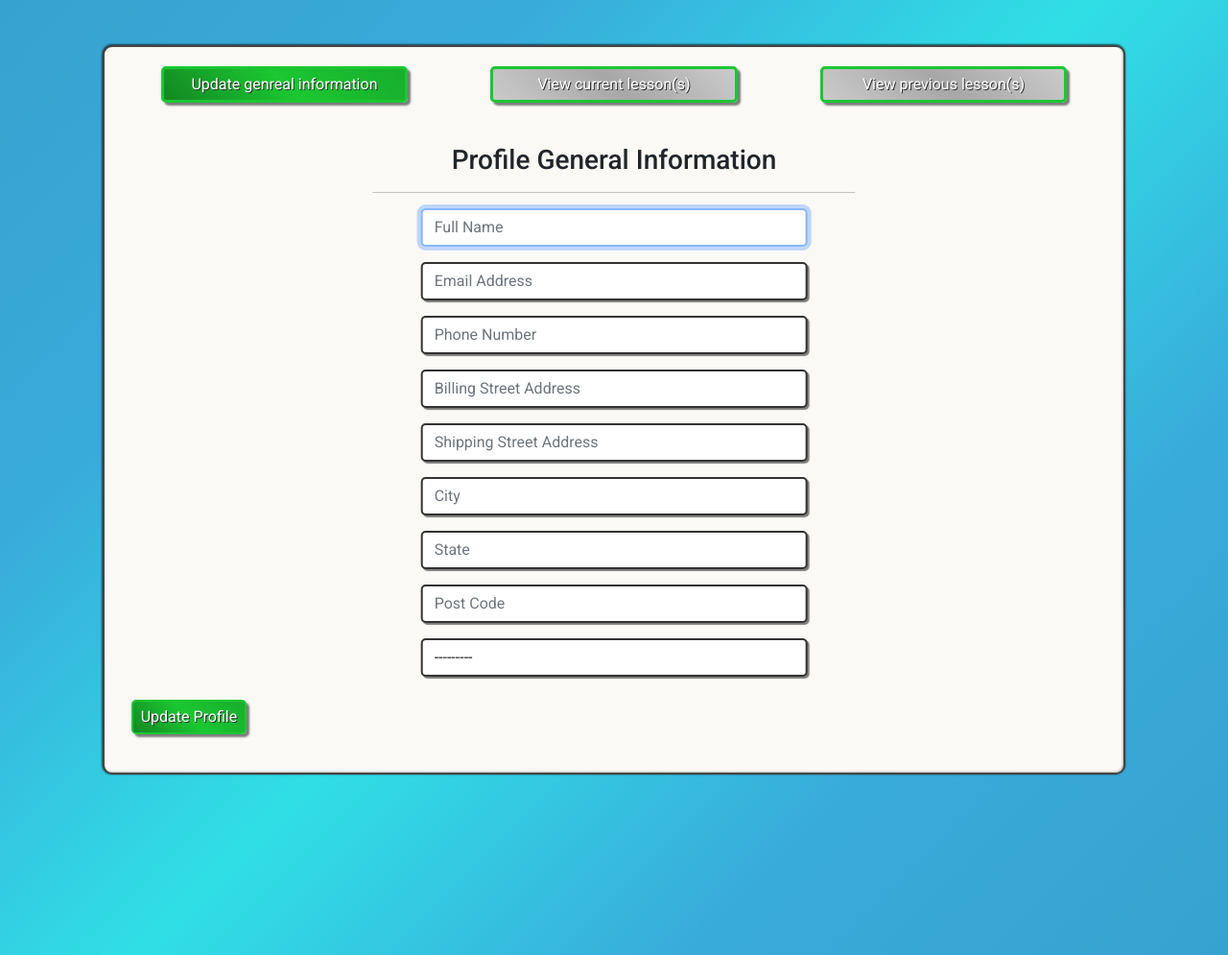
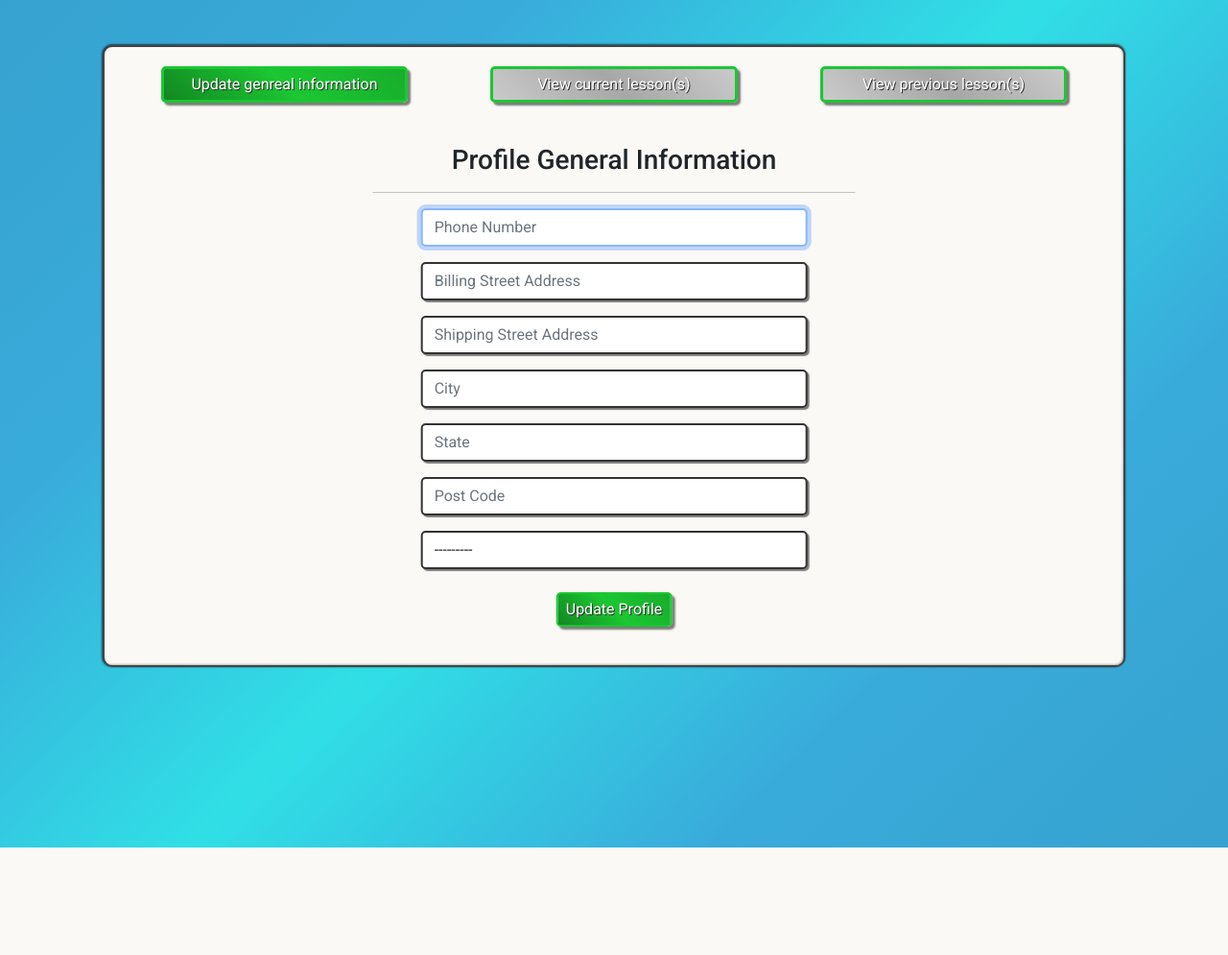
Before and after one commit to Richardaeld/Eldridge_Music, a Django app: page /profile/ in a window 1280 px wide. Shown: the part 189-1184 px from the top of the page at 96% size. After the commit the page ends 1072 px from the top, so only its background shows below. Run offline with Django 3.2, Linux system fonts and the light colour scheme; the visitor is signed in with stand-in values (Sample User, id 1); data comes from the database, SQL or seed files in the repository; data that the repository does not hold is empty; some libraries are stand-ins or nearby versions.

Commit message:
Added remember billing info chackbox label and functionallity to invoice, corrected a unnecessary redundancy in models for profile

```diff
--- a/invoice/templates/invoice/invoice.html
+++ b/invoice/templates/invoice/invoice.html
@@ -44,6 +44,9 @@
                         {{ invoice_form.post_code | as_crispy_field }}
                         {{ invoice_form.country | as_crispy_field }}
 
+                        <label for="save-info" class=""><strong>Remember my information</strong></label>
+                        <input type="checkbox" name="save-info" id="id-save-info" class="remember-checkbox-input">
+
                         <fieldset class="">
                             <legend class="small mt-3 pb-2"><strong>Payment</strong></legend>
                             <!-- A Stripe card element will go here -->
@@ -54,7 +57,6 @@
                             <input type="hidden" value="{{ client_secret }}" name="client_secret">
                         </fieldset>
 
-                        <input type="checkbox" id="id-save-info">
 
                         <button type="submit" id="form-submit">
                             <span class="p-2 ms-1">Purchase</span>
--- a/profile_history/forms.py
+++ b/profile_history/forms.py
@@ -15,8 +15,8 @@ class User_Profile_History_Form(forms.ModelForm):
         """
         super().__init__(*args, **kwargs)
         placeholders = {
-            'default_full_name': 'Full Name',
-            'default_email': 'Email Address',
+            # 'default_full_name': 'Full Name',
+            # 'default_email': 'Email Address',
             'default_phone': 'Phone Number',
             'default_city': 'City',
             'default_street_address_billing': 'Billing Street Address',
@@ -26,7 +26,7 @@ class User_Profile_History_Form(forms.ModelForm):
             'default_country': 'Country',
         }
 
-        self.fields['default_full_name'].widget.attrs['autofocus'] = True
+        self.fields['default_phone'].widget.attrs['autofocus'] = True
         for field in self.fields:
             if field != 'default_country':
                 if self.fields[field].required:
--- a/profile_history/models.py
+++ b/profile_history/models.py
@@ -7,10 +7,10 @@ from django.db.models.signals import post_save
 
 class User_Profile_History(models.Model):
     user = models.OneToOneField(User, on_delete=models.CASCADE)
-    default_full_name = models.CharField(max_length=75, null=True, blank=True)
+    # default_full_name = models.CharField(max_length=75, null=True, blank=True)
     # default_prefered_name = models.CharField(max_length=50, null=True, blank=True)
     # default_pronouns = models.CharField(max_length=10, null=True, blank=True)
-    default_email = models.EmailField(max_length=254, blank=True, null=True)
+    # default_email = models.EmailField(max_length=254, blank=True, null=True)
     default_phone = models.CharField(max_length=20, null=True, blank=True)
     default_street_address_billing = models.CharField(max_length=80, null=True, blank=True)
     default_street_address_shipping = models.CharField(max_length=80, null=True, blank=True)
--- a/profile_history/static/profile_history/css/profile_history.css
+++ b/profile_history/static/profile_history/css/profile_history.css
@@ -46,7 +46,16 @@
     color: #fff;
     text-shadow: 1px 1px #333;
     margin: 1.25em auto .5em auto;
+}
 
+button[type="submit"] {
+    position: relative;
+    left: 50%;
+    transform: translateX(-50%);
+}
+
+button[type="submit"]:hover {
+    transform: translateX(-50%) scale(1.1);
 }
 
 .header-button:hover {
```
Also changed, not shown: invoice/views.py (+8 -7 lines), invoice/webhook_handler.py (+17 -0 lines), profile_history/migrations/0003_auto_20211105_2057.py (added).
